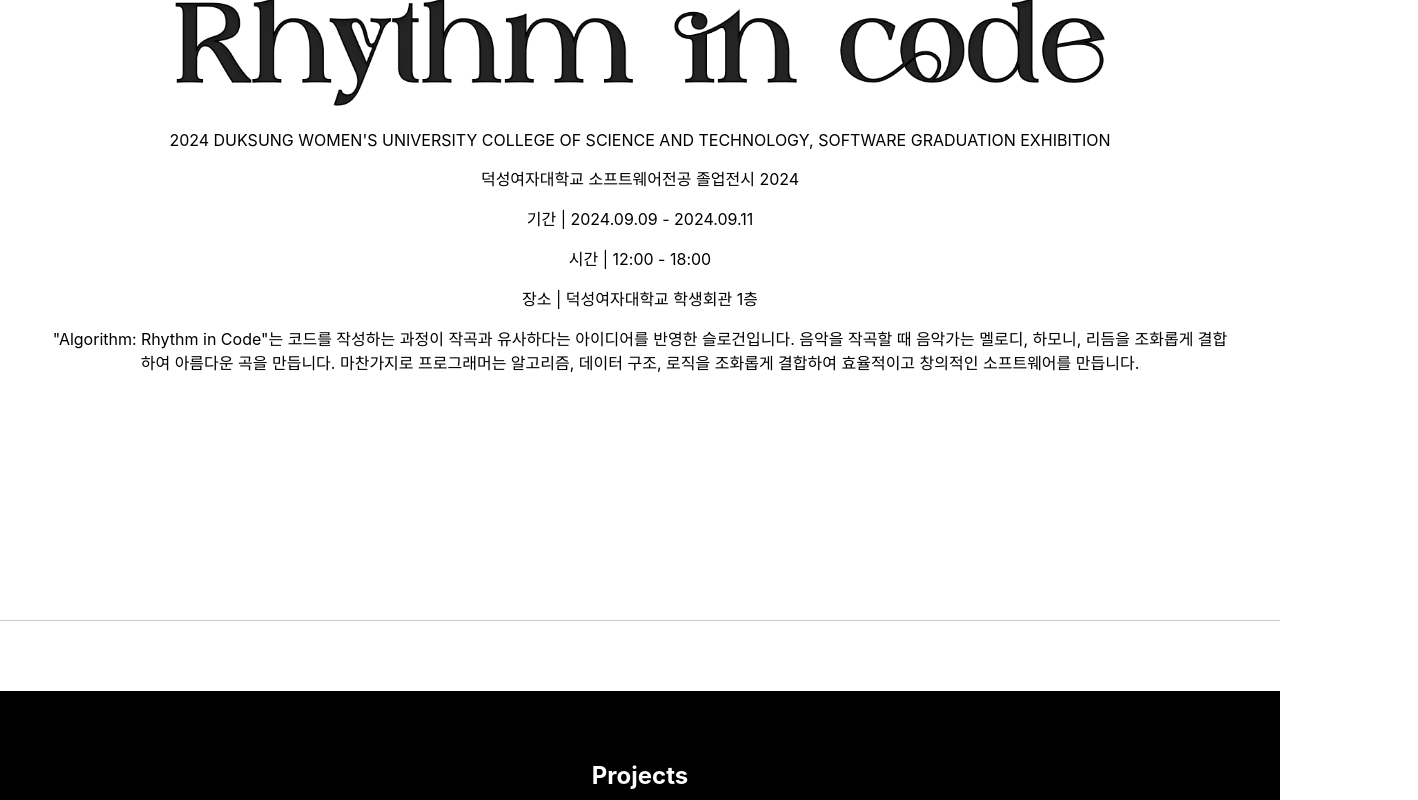
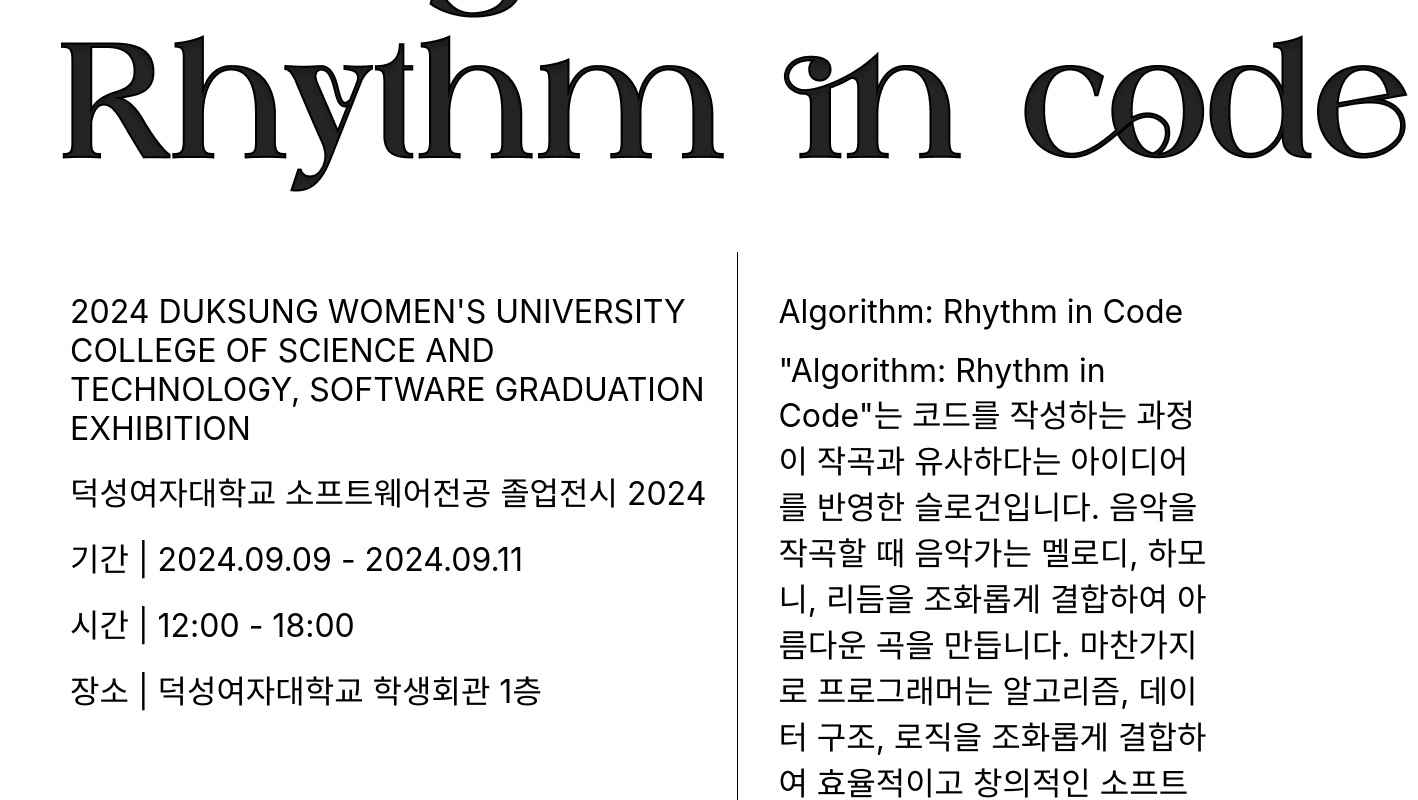
Before and after one commit to dolmaroyujinpark/DSWU_software_grasuation_webSite_FE, a React (Create React App) app: page / in a window 1280 px wide. Shown: the part 280-1080 px from the top of the page, 1418 px wide, since content can reach past the window. Built offline with nearby package versions, Linux system fonts and the light colour scheme.

Commit message:
about,designers 3:2 commit

```diff
--- a/src/App.css
+++ b/src/App.css
@@ -42,7 +42,12 @@
 }
 
 .about-content {
-  text-align: center;
+  text-align: left;
+  display: flex;
+  gap: 20px; /* 왼쪽과 오른쪽 사이의 간격 */
+  width: 100%;
+  align-items: stretch; /* 각 자식 요소의 높이를 동일하게 설정 */
+  margin-top: 50px; /* 위쪽 마진을 40px로 설정 */
 }
 
 .about-content img.logo {
@@ -141,3 +146,51 @@
   height: 600px; /* 이미지의 높이를 고정값으로 설정 */
   object-fit: cover; /* 이미지의 비율을 유지하면서 잘라냄 */
 }
+.about-left-content {
+  flex: 3; /* 왼쪽 컨텐츠는 3 비율 */
+  border-right: 1px solid black; /* 왼쪽과 오른쪽을 나누는 경계선 */
+}
+.about-right-content {
+  flex: 2; /* 오른쪽 컨텐츠는 2 비율 */
+}
+.about-left-content, .about-right-content {
+  padding: 20px;
+}
+
+.about-left-content p, .about-right-content p {
+  font-size: 2em; /* 텍스트 크기를 기본 크기의 2배로 설정 */
+  margin: 20px 0; /* 텍스트 간의 간격 설정 */
+}
+.designers-content {
+  display: flex;
+  gap: 20px; /* 왼쪽과 오른쪽 사이의 간격 */
+  align-items: stretch; /* 각 자식 요소의 높이를 동일하게 설정 */
+  margin-top: 40px; /* 위쪽 마진을 40px로 설정 */
+}
+
+.designers-text-content {
+  flex: 3; /* 텍스트 컨텐츠는 3 비율 */
+  padding: 20px;
+}
+
+.designers-image-content {
+  flex: 2; /* 이미지 컨텐츠는 2 비율 */
+  display: flex;
+  justify-content: center;
+  align-items: center;
+  padding: 20px;
+  overflow: hidden; /* 이미지가 부모 요소를 넘어서지 않도록 설정 */
+}
+
+.designers-image-content img {
+  max-width: 90%; /* 이미지 최대 너비를 부모 요소의 90%로 설정 */
+  max-height: 90%; /* 이미지 최대 높이를 부모 요소의 90%로 설정 */
+  width: auto; /* 너비 자동 조절 */
+  height: auto; /* 높이 자동 조절 */
+  object-fit: contain; /* 이미지 비율 유지하며 부모 요소 안에 맞추기 */
+}
+
+.designers-text-content h2, .designers-text-content p {
+  font-size: 1.5em; /* 텍스트 크기를 기본 크기의 1.5배로 설정 */
+  margin: 10px 0; /* 텍스트 간의 간격 설정 */
+}
--- a/src/App.js
+++ b/src/App.js
@@ -33,14 +33,20 @@
               <>
                 {/* 수현 - About 구역 */}
                 < section id="about" className="section">
+                  <img src={logo} alt="Logo" className="logo" />
                   <div className="about-content">
-                    <img src={logo} alt="Logo" className="logo" />
+                    <div className="about-left-content">
                       <p>2024 DUKSUNG WOMEN'S UNIVERSITY COLLEGE OF SCIENCE AND TECHNOLOGY, SOFTWARE GRADUATION EXHIBITION</p>
                       <p>덕성여자대학교 소프트웨어전공 졸업전시 2024</p>
                       <p>기간 | 2024.09.09 - 2024.09.11</p>
                       <p>시간 | 12:00 - 18:00</p>
                       <p>장소 | 덕성여자대학교 학생회관 1층</p>
-                    <p>"Algorithm: Rhythm in Code"는 코드를 작성하는 과정이 작곡과 유사하다는 아이디어를 반영한 슬로건입니다. 음악을 작곡할 때 음악가는 멜로디, 하모니, 리듬을 조화롭게 결합하여 아름다운 곡을 만듭니다. 마찬가지로 프로그래머는 알고리즘, 데이터 구조, 로직을 조화롭게 결합하여 효율적이고 창의적인 소프트웨어를 만듭니다.</p>
+                    </div>
+                    <div className="about-right-content">
+                      <p>Algorithm: Rhythm in Code</p>
+                      <p>"Algorithm: Rhythm in Code"는 코드를 작성하는 과정이 작곡과 유사하다는 아이디어를 반영한 슬로건입니다. 음악을 작곡할 때 음악가는 멜로디, 하모니, 리듬을 조화롭게 결합하여 아름다운 곡을 만듭니다.
+                        마찬가지로 프로그래머는 알고리즘, 데이터 구조, 로직을 조화롭게 결합하여 효율적이고 창의적인 소프트웨어를 만듭니다.</p>
+                    </div>
                   </div>
                 </section>
 
@@ -110,6 +116,8 @@
                 {/* 수현 - Designers 구역 */}
                 <section id="designers" className="section">
                   <h2>Designers</h2>
+                  <div className="designers-content">
+                    <div className="designers-text-content">
                       <p className="greenName">2024 SOFTWARE 졸업전시 준비위원회</p>
                       <p>위원장 | 안은현</p>
                       <p>부위원장 | 김연수</p>
@@ -117,6 +125,11 @@
                       <p>백엔드 | 고희주 김도연 조영채 이현주 전다혜 정서희</p>
                       <p>기획 | 000 000</p>
                       <p>디자인 | </p>
+                    </div>
+                    <div className="designers-image-content">
+                      <img src={require('./assets/designersImg.PNG')} alt="Designers" />
+                    </div>
+                  </div>
                 </section>
               </>
             } />
--- a/src/pages/Professors.css
+++ b/src/pages/Professors.css
@@ -1,8 +1,8 @@
 .photo-gallery_pro {
     display: grid;
     grid-template-columns: repeat(4, 1fr); /* 4개의 열을 동일한 너비로 설정 */
-    gap: 10px; /* 이미지 간의 간격 설정 */
-    padding: 0 10px; /* 좌우 여백 설정 */
+    gap: 100px; /* 이미지 간의 간격 설정 */
+    padding: 0 50px; /* 좌우 여백 설정 */
     box-sizing: border-box; /* 패딩을 포함하여 전체 크기 계산 */
     width: 100%; /* 전체 너비를 100%로 설정 */
   }
```
Also changed, not shown: src/assets/designerImg.jpg (renamed from src/assets/designersIMG.jpg), src/assets/designersImg.PNG (renamed from src/assets/desinersImg.PNG). Lines whose indentation alone changed are shown as unchanged.
